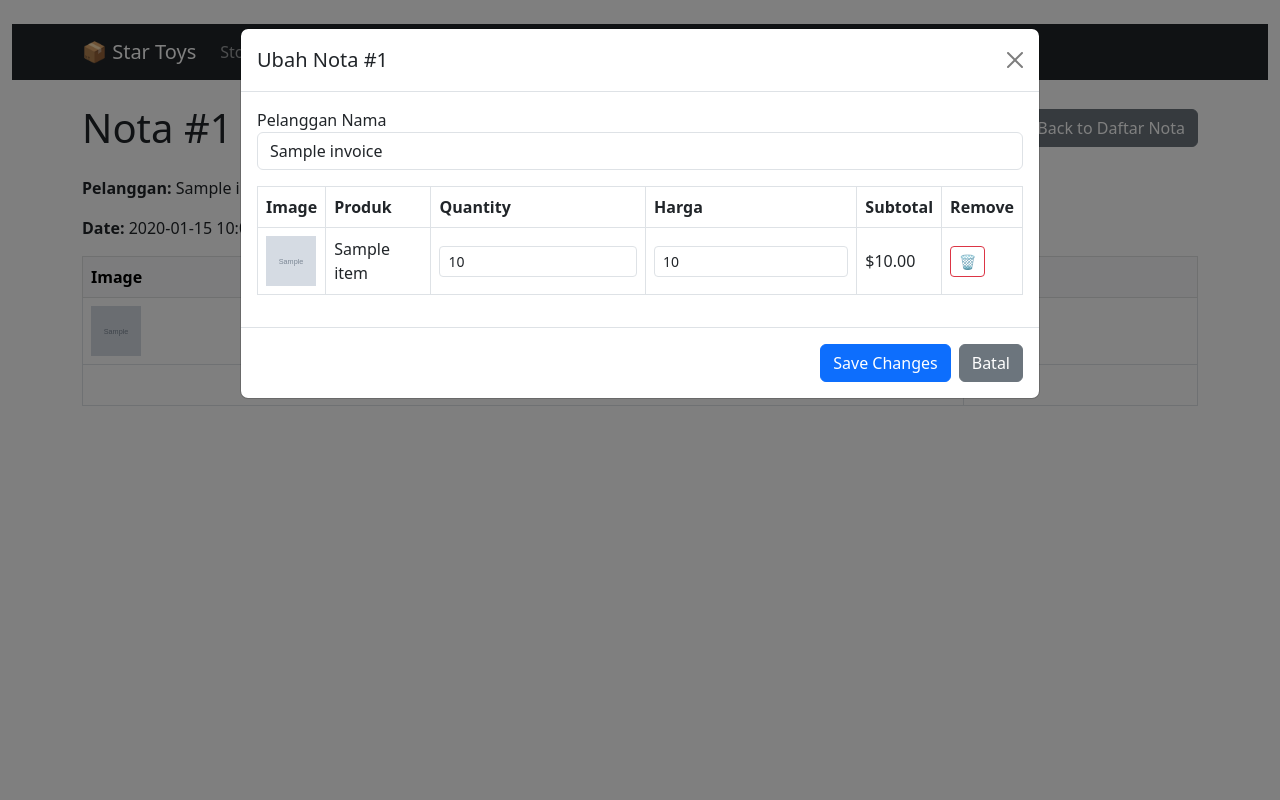
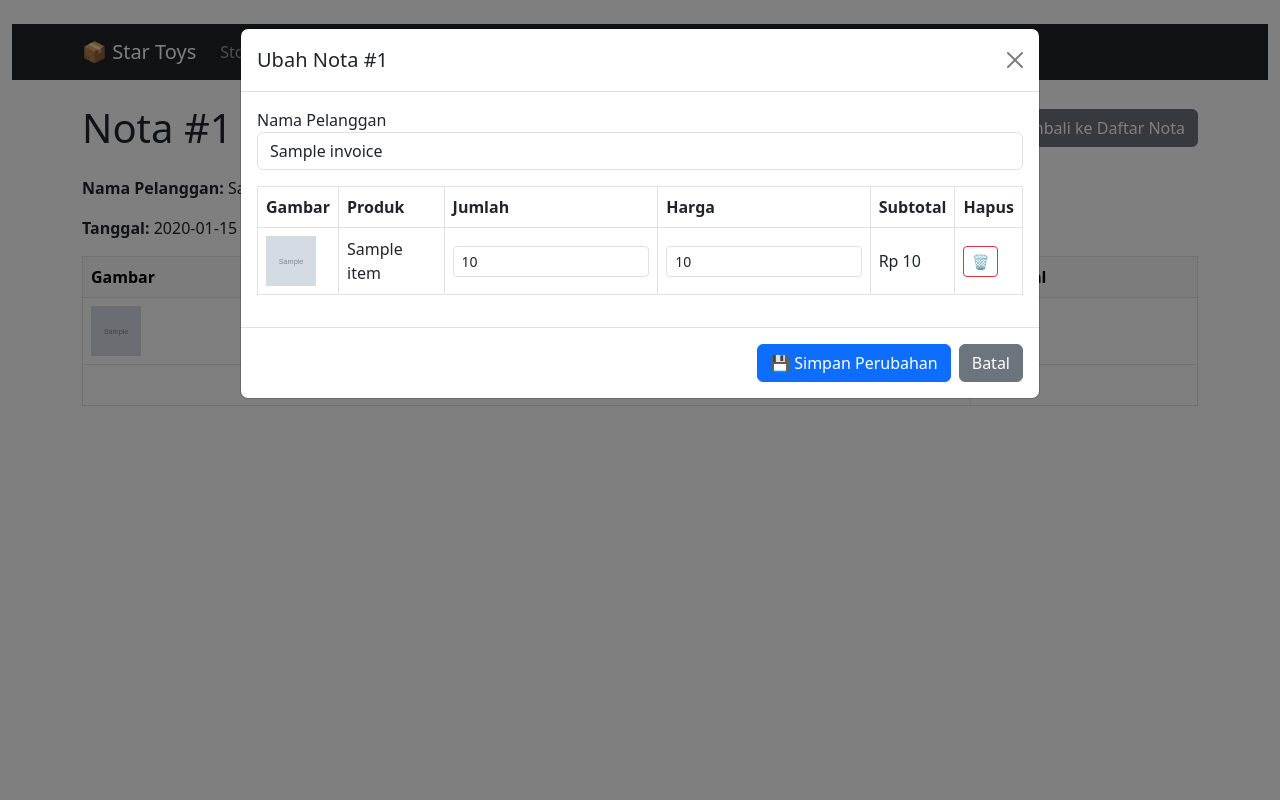
Before and after one commit to kevinherman1104/inventory_starToys, a Flask app: template templates/invoice_detail.html in a window 1280 px wide, after a click on "✏️ Ubah". Run offline with Flask 3, Linux system fonts and the light colour scheme; the template is opened without the code that fills it: most values are stand-ins (such as "Sample title", 1, 10 or a date in 2020); some libraries are stand-ins or nearby versions.

Commit message:
change rupiah format and pdf margin

```diff
--- a/app.py
+++ b/app.py
@@ -321,11 +321,11 @@ def invoice_pdf(invoice_id):
     conn = get_connection()
     cursor = conn.cursor(dictionary=True)
 
-    # Fetch invoice header
+    # Ambil data faktur
     cursor.execute("SELECT * FROM invoices WHERE id=%s", (invoice_id,))
     invoice = cursor.fetchone()
 
-    # Fetch invoice items
+    # Ambil item faktur
     cursor.execute("""
         SELECT ii.*, inv.name, inv.image_url
         FROM invoice_items ii
@@ -335,86 +335,122 @@ def invoice_pdf(invoice_id):
     items = cursor.fetchall()
     conn.close()
 
-    # Create PDF buffer
+    # Buat PDF di memori
     buffer = io.BytesIO()
     p = canvas.Canvas(buffer, pagesize=letter)
     width, height = letter
-    margin = 50
-    y = height - 50
 
-    # Header
+    # ✅ Fungsi bantu: format ke Rupiah
+    def format_rupiah(value):
+        try:
+            value = float(value)
+            return "Rp {:,.0f}".format(value).replace(",", ".")
+        except (ValueError, TypeError):
+            return "Rp 0"
+
+    # ✅ Fungsi bantu: bungkus teks panjang
+    def wrap_text(text, max_width, font_name="Helvetica", font_size=12):
+        lines, words, current = [], text.split(), ""
+        for word in words:
+            test_line = (current + " " + word).strip()
+            if p.stringWidth(test_line, font_name, font_size) <= max_width:
+                current = test_line
+            else:
+                lines.append(current)
+                current = word
+        if current:
+            lines.append(current)
+        return lines
+
+    # Margin dan posisi kolom (lebih sempit untuk produk)
+    left_margin = 70
+    right_margin = 550
+    col_qty = left_margin
+    col_product = left_margin + 60
+    col_price = left_margin + 290     # lebih dekat ke kanan
+    col_subtotal = left_margin + 400  # diperlebar agar lebih lega
+    product_col_width = 180          # lebar kolom produk dipersempit
+
+    y = height - 70
     p.setFont("Helvetica-Bold", 16)
-    p.drawString(margin, y, f"Invoice #{invoice['id']}")
+    p.drawString(left_margin, y, f"Nota #{invoice['id']}")
+
     y -= 30
     p.setFont("Helvetica", 12)
-    p.drawString(margin, y, f"Customer: {invoice['customer_name']}")
+    p.drawString(left_margin, y, f"Nama Pelanggan : {invoice['customer_name']}")
     y -= 20
-    p.drawString(margin, y, f"Date: {invoice['created_at']}")
+    p.drawString(left_margin, y, f"Tanggal : {invoice['created_at']}")
+
+    # Header tabel
     y -= 40
+    p.setFont("Helvetica-Bold", 12)
+    p.drawString(col_qty, y, "Jumlah")
+    p.drawString(col_product, y, "Produk")
+    p.drawString(col_price + 40, y, "Harga")
+    p.drawString(col_subtotal + 20, y, "Subtotal")
 
-    # Table headers
-    p.setFont("Helvetica-Bold", 12)
-    p.drawString(margin, y, "Qty")
-    p.drawString(margin + 40, y, "Product")
-    p.drawString(width - 170, y, "Price")
-    p.drawString(width - 90, y, "Subtotal")
-    y -= 20
-    p.line(margin, y, width - margin, y)
+    y -= 10
+    p.line(left_margin, y, right_margin, y)
     y -= 20
 
-    # Items
-    p.setFont("Helvetica", 11)
+    # Isi tabel
+    p.setFont("Helvetica", 12)
     total = 0
     for item in items:
-        if y < 80:  # Page break safety
+        qty = str(item["quantity"])
+        price = format_rupiah(item["price"])
+        subtotal = format_rupiah(item["subtotal"])
+        total += float(item["subtotal"])
+
+        # Bungkus nama produk
+        name_lines = wrap_text(item["name"], product_col_width, "Helvetica", 12)
+        line_height = 15
+
+        # Baris pertama
+        p.drawString(col_qty, y, qty)
+        p.drawString(col_product, y, name_lines[0])
+        p.drawRightString(col_price + 80, y, price)
+        p.drawRightString(right_margin, y, subtotal)
+        y -= line_height
+
+        # Baris tambahan untuk nama panjang
+        for line in name_lines[1:]:
+            p.drawString(col_product, y, line)
+            y -= line_height
+
+        # Jika halaman penuh → lanjut halaman baru
+        if y < 100:
             p.showPage()
-            y = height - 50
+            y = height - 70
             p.setFont("Helvetica-Bold", 12)
-            p.drawString(margin, y, "Qty")
-            p.drawString(margin + 40, y, "Product")
-            p.drawString(width - 170, y, "Price")
-            p.drawString(width - 90, y, "Subtotal")
+            p.drawString(col_qty, y, "Jumlah")
+            p.drawString(col_product, y, "Produk")
+            p.drawString(col_price + 40, y, "Harga")
+            p.drawString(col_subtotal + 20, y, "Subtotal")
+            y -= 10
+            p.line(left_margin, y, right_margin, y)
             y -= 20
-            p.line(margin, y, width - margin, y)
-            y -= 20
-            p.setFont("Helvetica", 11)
-
-        qty = str(item["quantity"])
-        name = item["name"] or "Unnamed"
-        price = f"${item['price']:.2f}"
-        subtotal = f"${item['subtotal']:.2f}"
-
-        # ✅ Truncate product name dynamically if too long
-        max_chars = 60  # Adjust depending on your font size / width
-        if len(name) > max_chars:
-            name = name[:max_chars - 3] + "..."
-
-        p.drawString(margin, y, qty)
-        p.drawString(margin + 40, y, name)
-        p.drawRightString(width - 100, y, price)
-        p.drawRightString(width - 40, y, subtotal)
-
-        total += float(item["subtotal"])
-        y -= 20
+            p.setFont("Helvetica", 12)
 
     # Total
-    y -= 20
+    y -= 10
+    p.line(left_margin, y, right_margin, y)
+    y -= 25
     p.setFont("Helvetica-Bold", 12)
-    p.drawRightString(width - 100, y, "TOTAL:")
-    p.drawRightString(width - 40, y, f"${total:.2f}")
+    p.drawRightString(col_price + 80, y, "TOTAL :")
+    p.drawRightString(right_margin, y, format_rupiah(total))
 
-
-    # Finalize PDF
     p.showPage()
     p.save()
+
     buffer.seek(0)
-
     return send_file(
         buffer,
         as_attachment=True,
-        download_name=f"invoice_{invoice['id']}.pdf",
+        download_name=f"nota_{invoice['id']}.pdf",
         mimetype="application/pdf"
     )
+
 # ======================================================
 # ✏️ EDIT PRODUCT
 # ======================================================
@@ -470,6 +506,17 @@ def edit(item_id):
     return render_template("edit.html", item=item)
 
 
+# ✅ Format numbers as Rupiah
+def format_rupiah(amount):
+    try:
+        amount = float(amount)
+        return "Rp {:,.0f}".format(amount).replace(",", ".")
+    except (ValueError, TypeError):
+        return "Rp 0"
+
+app.jinja_env.filters["rupiah"] = format_rupiah
+
+
 if __name__ == "__main__":
     if not os.path.exists(UPLOAD_FOLDER):
         os.makedirs(UPLOAD_FOLDER)
--- a/templates/invoice_detail.html
+++ b/templates/invoice_detail.html
@@ -29,22 +29,22 @@
         <h1 class="mb-0">Nota #{{ invoice.id }}</h1>
         <div class="no-print">
             <button class="btn btn-warning" data-bs-toggle="modal" data-bs-target="#editModal">✏️ Ubah</button>
-            <a href="{{ url_for('invoice_pdf', invoice_id=invoice.id) }}" class="btn btn-primary">⬇️ Download PDF</a>
-            <button onclick="window.print()" class="btn btn-success">🖨️ Print</button>
+            <a href="{{ url_for('invoice_pdf', invoice_id=invoice.id) }}" class="btn btn-primary">⬇️ Unduh PDF</a>
+            <button onclick="window.print()" class="btn btn-success">🖨️ Cetak</button>
             <button class="btn btn-danger" onclick="deleteInvoice('{{ invoice.id }}')">🗑️ Hapus</button>
-            <a href="{{ url_for('invoices') }}" class="btn btn-secondary">← Back to Daftar Nota</a>
+            <a href="{{ url_for('invoices') }}" class="btn btn-secondary">← Kembali ke Daftar Nota</a>
         </div>
     </div>
 
-    <!-- Info -->
-    <p><strong>Pelanggan:</strong> {{ invoice.customer_name }}</p>
-    <p><strong>Date:</strong> {{ invoice.created_at }}</p>
+    <!-- Informasi Nota -->
+    <p><strong>Nama Pelanggan:</strong> {{ invoice.customer_name }}</p>
+    <p><strong>Tanggal:</strong> {{ invoice.created_at }}</p>
 
-    <!-- Items Table -->
+    <!-- Tabel Item -->
     <table class="table table-bordered align-middle">
         <thead class="table-light">
             <tr>
-                <th>Image</th>
+                <th>Gambar</th>
                 <th>Produk</th>
                 <th>Jumlah</th>
                 <th>Harga</th>
@@ -98,7 +100,7 @@
 
                     <div class="modal-body">
                         <div class="mb-3">
-                            <label>Pelanggan Nama</label>
+                            <label>Nama Pelanggan</label>
                             <input type="text" class="form-control" name="customer_name"
                                    value="{{ invoice.customer_name }}">
                         </div>
@@ -106,12 +108,12 @@
                         <table class="table table-bordered align-middle">
                             <thead>
                                 <tr>
-                                    <th>Image</th>
+                                    <th>Gambar</th>
                                     <th>Produk</th>
-                                    <th>Quantity</th>
+                                    <th>Jumlah</th>
                                     <th>Harga</th>
                                     <th>Subtotal</th>
-                                    <th>Remove</th>
+                                    <th>Hapus</th>
                                 </tr>
                             </thead>
                             <tbody>
@@ -145,7 +147,7 @@
                     </div>
 
                     <div class="modal-footer">
-                        <button type="submit" class="btn btn-primary">Save Changes</button>
+                        <button type="submit" class="btn btn-primary">💾 Simpan Perubahan</button>
                         <button type="button" class="btn btn-secondary" data-bs-dismiss="modal">Batal</button>
                     </div>
                 </form>
@@ -167,18 +169,16 @@ document.getElementById("editInvoiceForm").addEventListener("submit", async func
 
     const formData = new FormData(this);
     const invoiceId = "{{ invoice.id }}";
-
-    // 🧠 Check if all items are removed before sending to server
     const remainingItems = this.querySelectorAll('input[name="item_id"]').length;
 
+    // Konfirmasi jika semua item dihapus
     if (remainingItems === 0) {
         const confirmDelete = confirm(
-            "⚠️ You have removed all items.\nThis will permanently delete the entire invoice.\n\nAre you sure you want to proceed?"
+            "⚠️ Semua item telah dihapus.\nTindakan ini akan menghapus seluruh nota secara permanen.\n\nApakah Anda yakin ingin melanjutkan?"
         );
 
         if (!confirmDelete) {
-            alert("❌ Nota deletion canceled.");
-            // 🧭 Close the Ubah Nota modal
+            alert("❌ Penghapusan nota dibatalkan.");
             const modal = bootstrap.Modal.getInstance(document.getElementById("editModal"));
             if (modal) modal.hide();
             return;
@@ -190,30 +190,29 @@ document.getElementById("editInvoiceForm").addEventListener("submit", async func
             method: "POST",
             body: formData
         });
-
         const result = await response.json();
 
         if (result.error) {
             alert("❌ " + result.error);
         } else {
             alert("✅ " + result.message);
-
-            if (result.message.includes("deleted")) {
-                // Redirect to invoice list if invoice deleted
+            if (result.message.includes("dihapus")) {
                 window.location.href = "/invoices";
             } else {
                 location.reload();
             }
         }
     } catch (err) {
-        alert("❌ Network or server error: " + err);
+        alert("❌ Terjadi kesalahan jaringan atau server: " + err);
     }
-});
+}
 
+);
+
+// Hapus Nota
 async function deleteInvoice(id) {
-    const confirmDelete = confirm("🗑️ Apakah Anda yakin you want to permanently delete this invoice?");
+    const confirmDelete = confirm("🗑️ Apakah Anda yakin ingin menghapus nota ini secara permanen?");
     if (!confirmDelete) {
-        // 🧭 Also close modal if open
         const modal = bootstrap.Modal.getInstance(document.getElementById("editModal"));
         if (modal) modal.hide();
         return;
@@ -225,16 +224,16 @@ async function deleteInvoice(id) {
     if (result.error) {
         alert("❌ " + result.error);
     } else {
-        alert("✅ " + result.message);
+        alert("✅ Nota berhasil dihapus.");
         window.location.href = "/invoices";
     }
 }
 
-// 🧩 Reset the edit modal when it's closed, so next open is fresh
+// Reset modal setelah ditutup agar data diperbarui saat dibuka lagi
 const editModalEl = document.getElementById('editModal');
 if (editModalEl) {
     editModalEl.addEventListener('hidden.bs.modal', function () {
-        location.reload(); // ensures the form resets & fresh data next open
+        location.reload();
     });
 }
 </script>
```
Also changed, not shown: other parts of templates/invoice_detail.html (+11 -9 lines), templates/index.html (+7 -7 lines), templates/invoice.html (+13 -13 lines), templates/invoices.html (+15 -15 lines).
